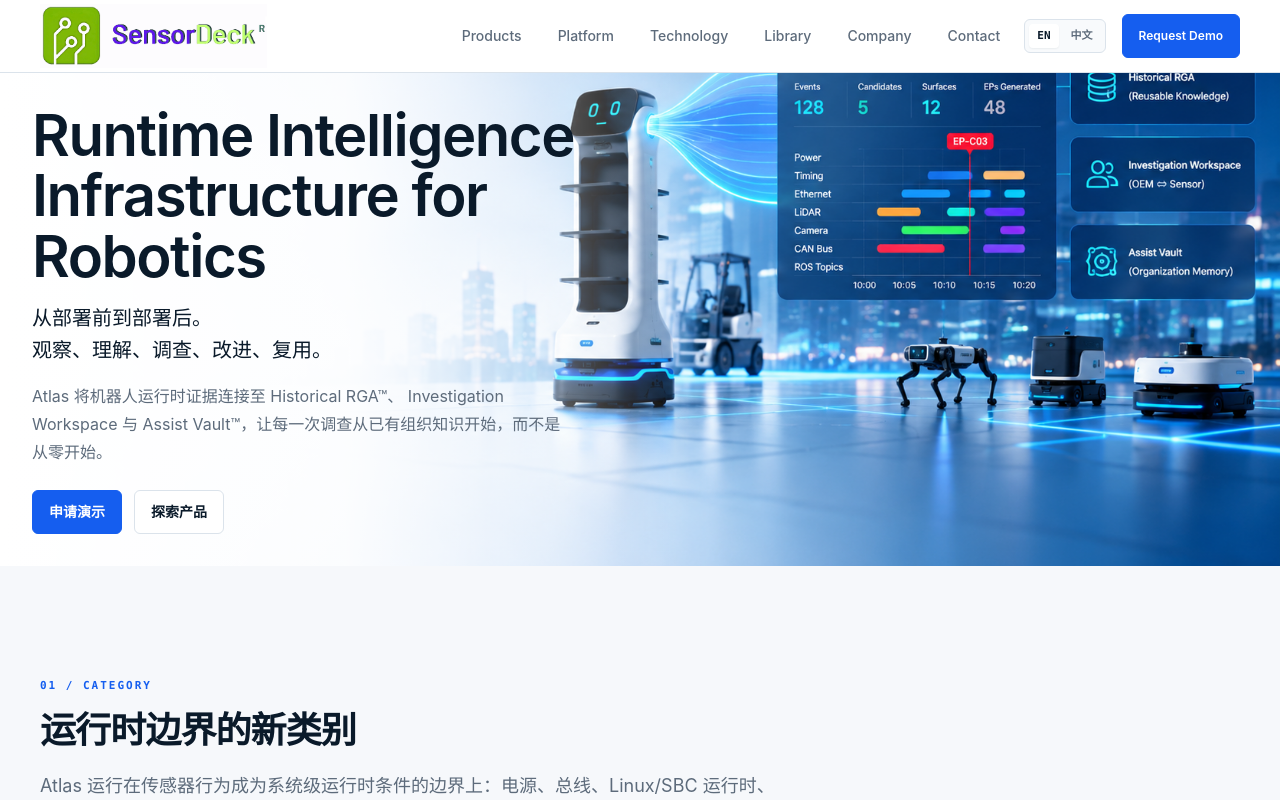
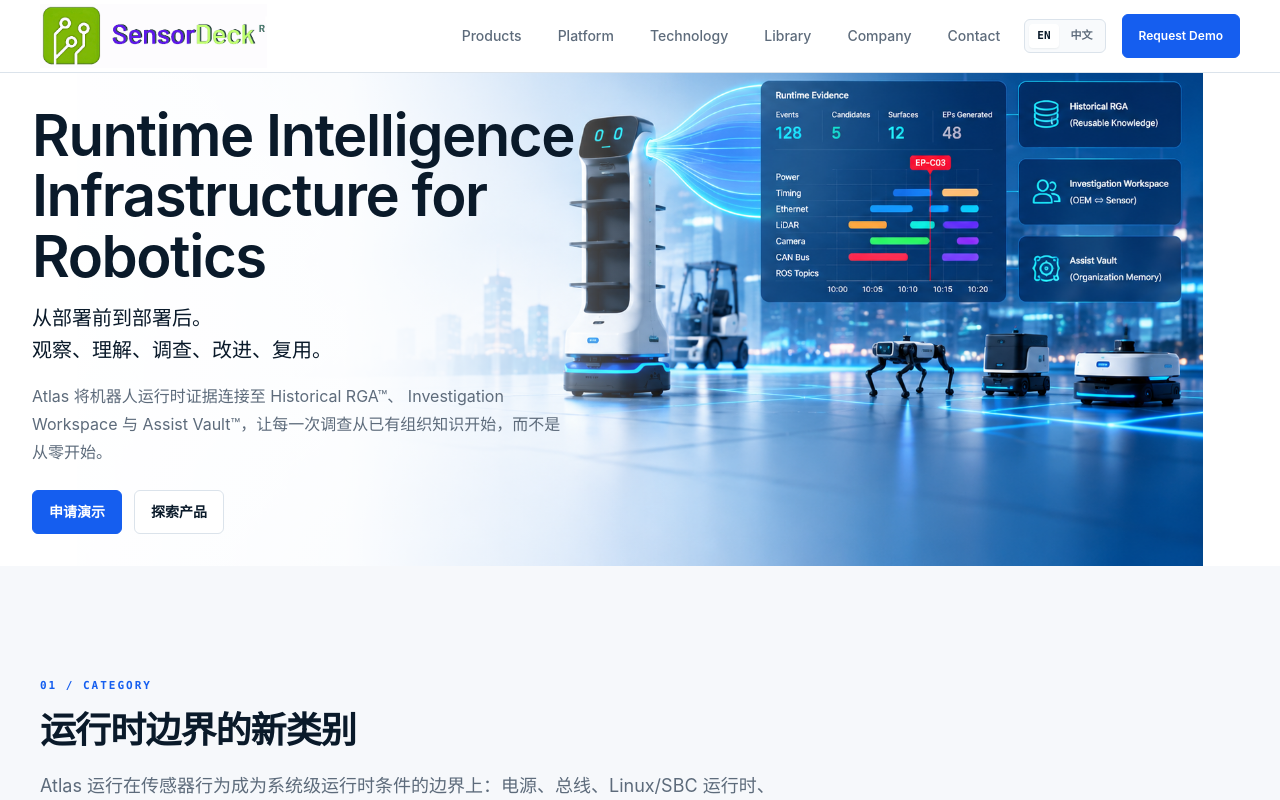
Before and after one commit to sensordeck/sensordeck-website, a Next.js app: page / in a window 1280 px wide. Shown: the top 800 px of the page. Built offline with nearby package versions, Linux system fonts and the light colour scheme.

Commit message:
Change background size to 88% auto

```diff
--- a/src/app/page.tsx
+++ b/src/app/page.tsx
@@ -68,7 +68,7 @@
   className="relative w-full overflow-hidden bg-white"
   style={{
     backgroundImage: "url('/images/hero-runtime.png')",
-    backgroundSize: "cover",
+    backgroundSize: "88% auto",
     backgroundPosition: "center",
     backgroundRepeat: "no-repeat",
   }}
```
